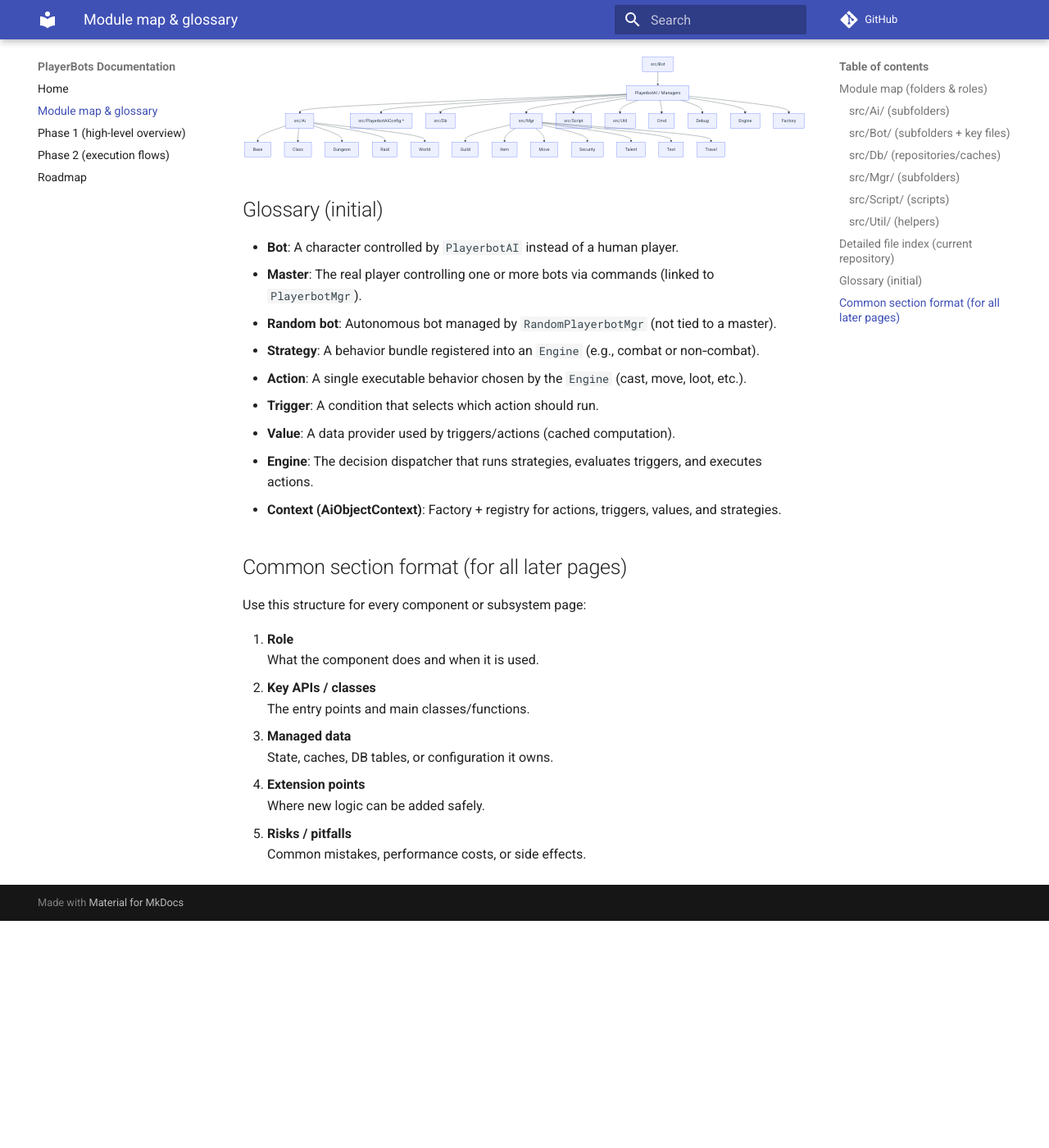
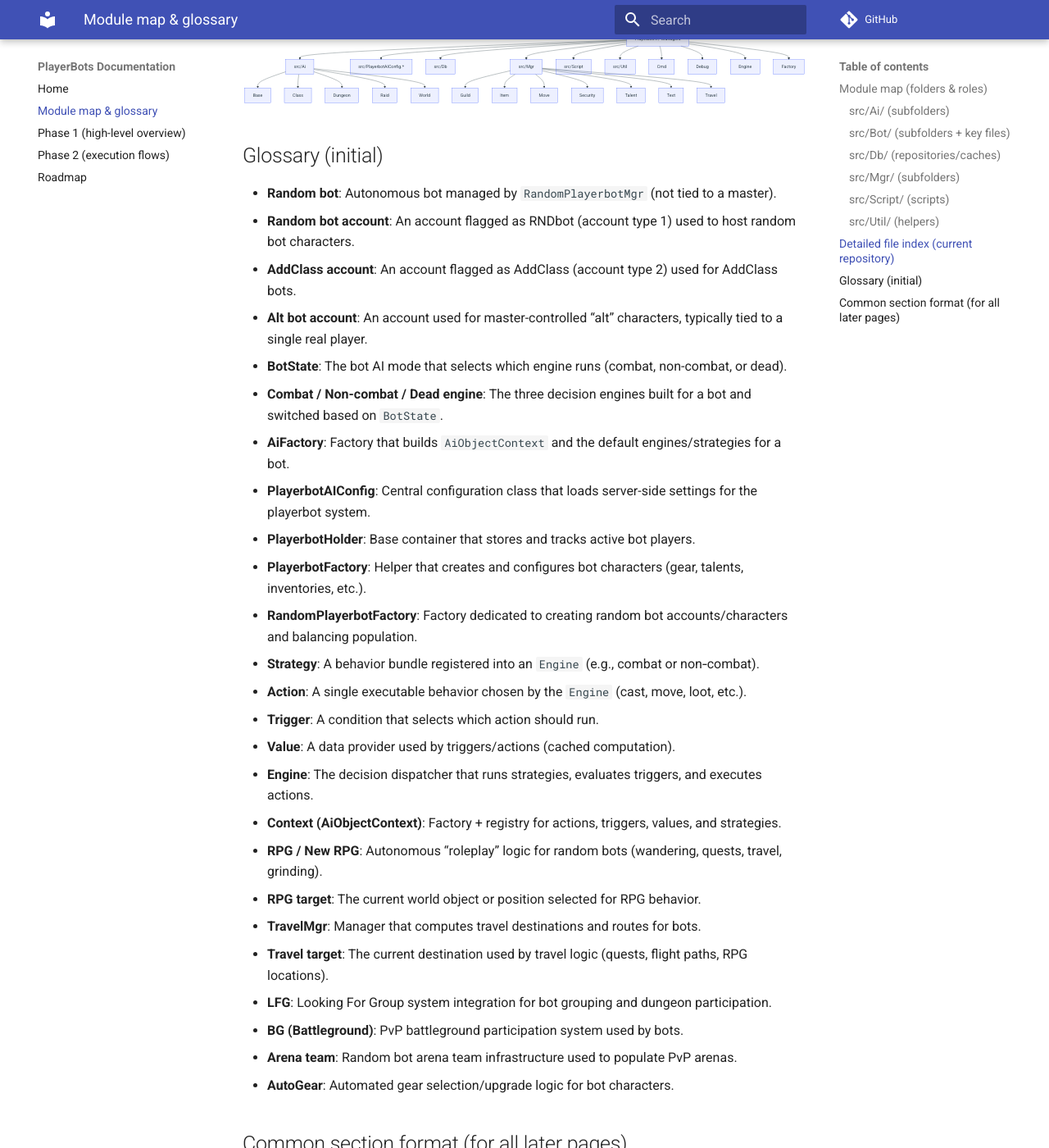
Before and after one commit to Wishmaster117/playerbots-docs, an MkDocs documentation site: the page built from docs/module-map-and-glossary.md, in a window 1280 px wide and 1400 px high, scrolled down 2959 px. Shown: the whole window at 82% size. Built offline with MkDocs 1.6.1 and Material for MkDocs 9.7.7, drawn with Linux system fonts in a browser that asks for light colours; comment, search, counter and statistics services are not loaded; before the commit the page ends 4082 px from its top, so only the background shows below that; some of the changed text lies outside the part shown.

Commit message:
Update module-map-and-glossary.md

```diff
--- a/docs/module-map-and-glossary.md
+++ b/docs/module-map-and-glossary.md
@@ -1336,15 +1334,31 @@ flowchart TD
 
 ## Glossary (initial)
 
-- **Bot**: A character controlled by `PlayerbotAI` instead of a human player.
-- **Master**: The real player controlling one or more bots via commands (linked to `PlayerbotMgr`).
 - **Random bot**: Autonomous bot managed by `RandomPlayerbotMgr` (not tied to a master).
+- **Random bot account**: An account flagged as RNDbot (account type 1) used to host random bot characters.
+- **AddClass account**: An account flagged as AddClass (account type 2) used for AddClass bots.
+- **Alt bot account**: An account used for master-controlled “alt” characters, typically tied to a single real player.
+- **BotState**: The bot AI mode that selects which engine runs (combat, non-combat, or dead).
+- **Combat / Non-combat / Dead engine**: The three decision engines built for a bot and switched based on `BotState`.
+- **AiFactory**: Factory that builds `AiObjectContext` and the default engines/strategies for a bot.
+- **PlayerbotAIConfig**: Central configuration class that loads server-side settings for the playerbot system.
+- **PlayerbotHolder**: Base container that stores and tracks active bot players.
+- **PlayerbotFactory**: Helper that creates and configures bot characters (gear, talents, inventories, etc.).
+- **RandomPlayerbotFactory**: Factory dedicated to creating random bot accounts/characters and balancing population.
 - **Strategy**: A behavior bundle registered into an `Engine` (e.g., combat or non‑combat).
 - **Action**: A single executable behavior chosen by the `Engine` (cast, move, loot, etc.).
 - **Trigger**: A condition that selects which action should run.
 - **Value**: A data provider used by triggers/actions (cached computation).
 - **Engine**: The decision dispatcher that runs strategies, evaluates triggers, and executes actions.
 - **Context (AiObjectContext)**: Factory + registry for actions, triggers, values, and strategies.
+- **RPG / New RPG**: Autonomous “roleplay” logic for random bots (wandering, quests, travel, grinding).
+- **RPG target**: The current world object or position selected for RPG behavior.
+- **TravelMgr**: Manager that computes travel destinations and routes for bots.
+- **Travel target**: The current destination used by travel logic (quests, flight paths, RPG locations).
+- **LFG**: Looking For Group system integration for bot grouping and dungeon participation.
+- **BG (Battleground)**: PvP battleground participation system used by bots.
+- **Arena team**: Random bot arena team infrastructure used to populate PvP arenas.
+- **AutoGear**: Automated gear selection/upgrade logic for bot characters.
 
 ## Common section format (for all later pages)
 
```
Also changed, not shown: other parts of docs/module-map-and-glossary.md (+1 -3 lines).
